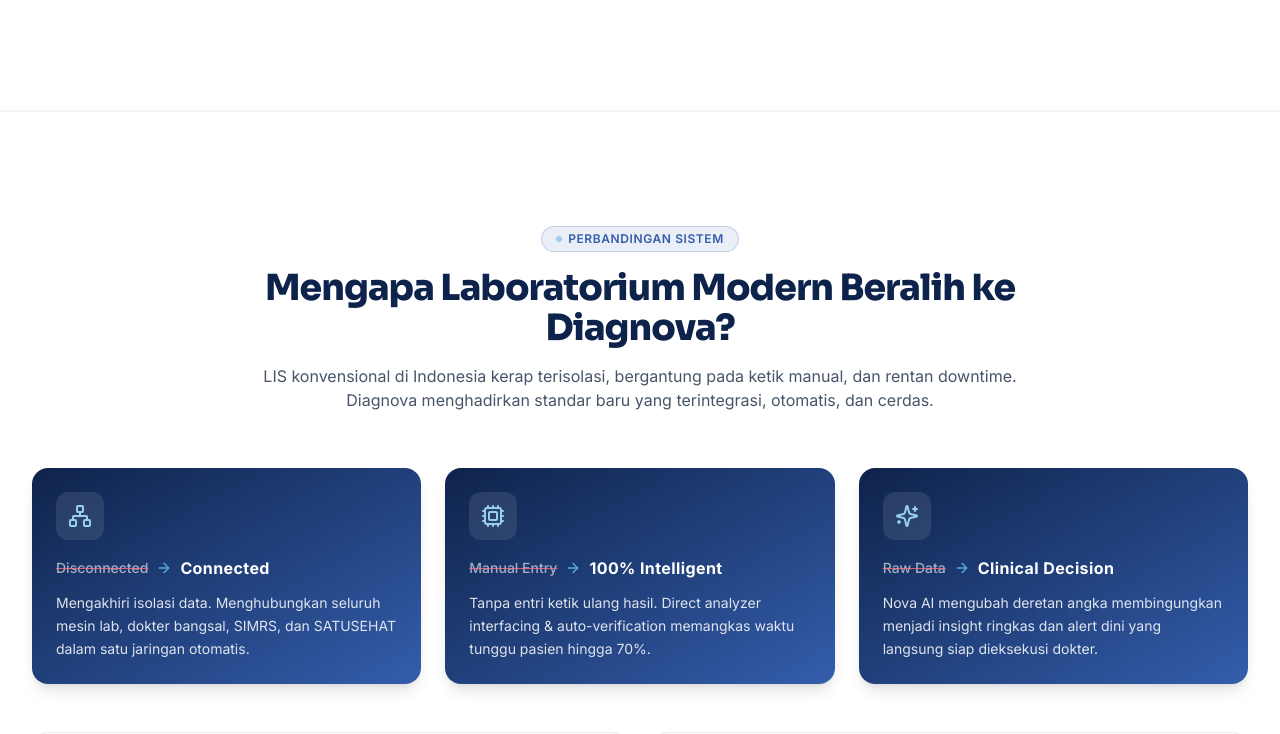
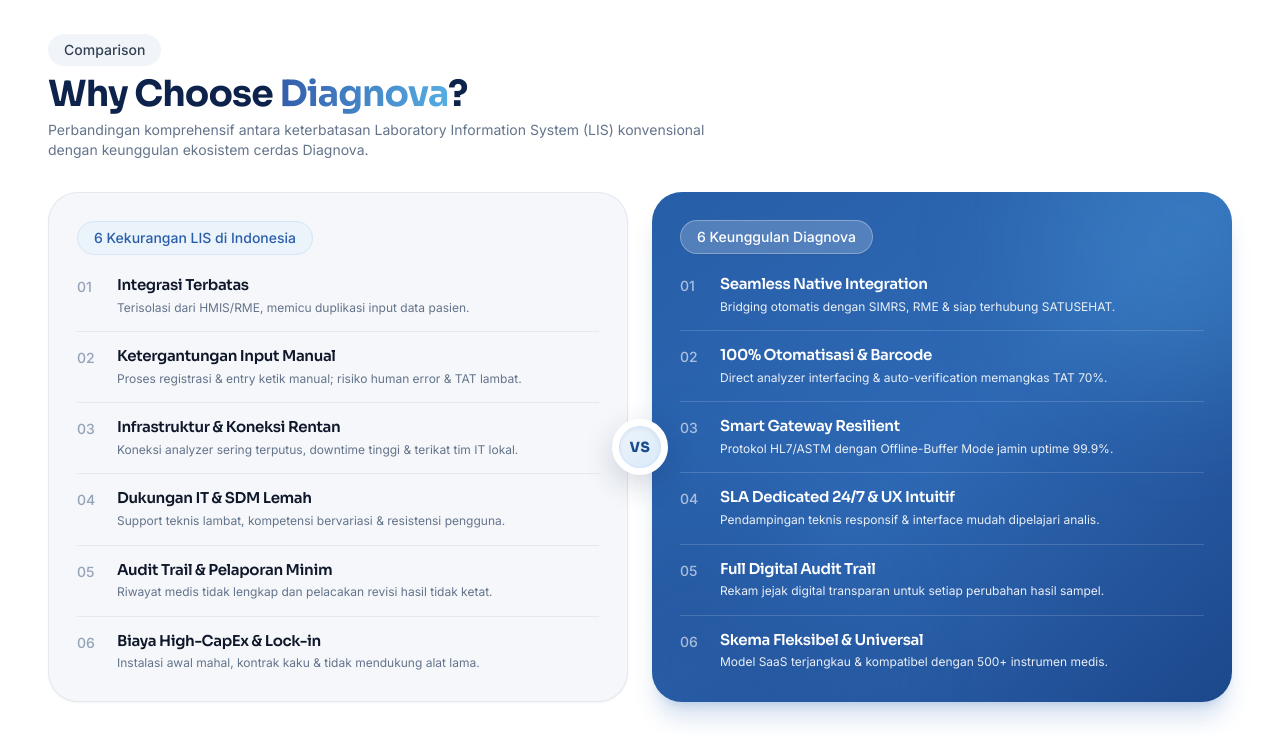
Before and after one commit to TBTBAgency/WebsiteDiagnova, a Next.js app: page / in a window 1280 px wide. Shown: the part 1580-2314 px from the top of the page. Built offline with nearby package versions, Linux system fonts and the light colour scheme; no server answers.

Commit message:
feat: add comparison section

```diff
--- a/components/sections/AboutSection.tsx
+++ b/components/sections/AboutSection.tsx
@@ -53,7 +53,7 @@
   return (
     <section
       ref={containerRef}
-      className="relative w-full bg-white pt-3 sm:pt-4 pb-20 sm:pb-24 lg:pb-32 overflow-hidden border-b border-slate-100"
+      className="relative w-full bg-white pt-3 sm:pt-4 pb-6 sm:pb-8 lg:pb-10 overflow-hidden"
     >
       <div className="mx-auto max-w-7xl px-6 sm:px-8 lg:px-12">
         <div className="grid grid-cols-1 items-center gap-12 lg:grid-cols-12 lg:gap-16">
@@ -74,7 +74,7 @@
           {/* Right Column: About Narrative with Gradual Continuous Scroll Reveal */}
           <div className="flex flex-col justify-center lg:col-span-7">
             {/* Pill Badge */}
-            <div className="mb-6">
+            <div className="mb-4 sm:mb-5">
               <span className="inline-flex items-center rounded-full bg-slate-100 px-4 py-1.5 text-xs sm:text-sm font-medium text-slate-700">
                 About
               </span>
--- a/components/sections/ComparisonSection.tsx
+++ b/components/sections/ComparisonSection.tsx
@@ -1,65 +1,268 @@
+"use client";
 
-import React from "react";
-import { ArrowRight, Cpu, Sparkles, Network } from "lucide-react";
-import { SectionBadge } from "@/components/ui/SectionBadge";
-import { ComparisonCard, TransformationCard } from "@/components/ui/ComparisonCard";
-import { comparisonData } from "@/content/comparison";
-import { Button } from "@/components/ui/Button";
+import React, { useEffect, useRef, useState } from "react";
+
+interface ComparisonPoint {
+  number: string;
+  title: string;
+  description: string;
+}
+
+const conventionalDrawbacks: ComparisonPoint[] = [
+  {
+    number: "01",
+    title: "Integrasi Terbatas",
+    description:
+      "Terisolasi dari HMIS/RME, memicu duplikasi input data pasien.",
+  },
+  {
+    number: "02",
+    title: "Ketergantungan Input Manual",
+    description:
+      "Proses registrasi & entry ketik manual; risiko human error & TAT lambat.",
+  },
+  {
+    number: "03",
+    title: "Infrastruktur & Koneksi Rentan",
+    description:
+      "Koneksi analyzer sering terputus, downtime tinggi & terikat tim IT lokal.",
+  },
+  {
+    number: "04",
+    title: "Dukungan IT & SDM Lemah",
+    description:
+      "Support teknis lambat, kompetensi bervariasi & resistensi pengguna.",
+  },
+  {
+    number: "05",
+    title: "Audit Trail & Pelaporan Minim",
+    description:
+      "Riwayat medis tidak lengkap dan pelacakan revisi hasil tidak ketat.",
+  },
+  {
+    number: "06",
+    title: "Biaya High-CapEx & Lock-in",
+    description:
+      "Instalasi awal mahal, kontrak kaku & tidak mendukung alat lama.",
+  },
+];
+
+const diagnovaAdvantages: ComparisonPoint[] = [
+  {
+    number: "01",
+    title: "Seamless Native Integration",
+    description:
+      "Bridging otomatis dengan SIMRS, RME & siap terhubung SATUSEHAT.",
+  },
+  {
+    number: "02",
+    title: "100% Otomatisasi & Barcode",
+    description:
+      "Direct analyzer interfacing & auto-verification memangkas TAT 70%.",
+  },
+  {
+    number: "03",
+    title: "Smart Gateway Resilient",
+    description:
+      "Protokol HL7/ASTM dengan Offline-Buffer Mode jamin uptime 99.9%.",
+  },
+  {
+    number: "04",
+    title: "SLA Dedicated 24/7 & UX Intuitif",
+    description:
+      "Pendampingan teknis responsif & interface mudah dipelajari analis.",
+  },
+  {
+    number: "05",
+    title: "Full Digital Audit Trail",
+    description:
+      "Rekam jejak digital transparan untuk setiap perubahan hasil sampel.",
+  },
+  {
+    number: "06",
+    title: "Skema Fleksibel & Universal",
+    description:
+      "Model SaaS terjangkau & kompatibel dengan 500+ instrumen medis.",
+  },
+];
 
 export function ComparisonSection() {
+  const sectionRef = useRef<HTMLElement>(null);
+  const [isVisible, setIsVisible] = useState(false);
+
+  useEffect(() => {
+    const el = sectionRef.current;
+    if (!el) return;
+
+    const observer = new IntersectionObserver(
+      ([entry]) => {
+        if (entry.isIntersecting) {
+          setIsVisible(true);
+          observer.disconnect();
+        }
+      },
+      { threshold: 0.2 }
+    );
+
+    observer.observe(el);
+    return () => observer.disconnect();
+  }, []);
+
   return (
-    <section className="relative overflow-hidden bg-white py-20 lg:py-28 border-y border-slate-100">
-      <div className="mx-auto max-w-7xl px-4 sm:px-6 lg:px-8">
+    <section
+      ref={sectionRef}
+      className="relative w-full overflow-hidden bg-white pt-1 sm:pt-2 lg:pt-3 pb-10 sm:pb-12 lg:pb-14 border-b border-slate-100 flex flex-col justify-center"
+    >
+      <div className="mx-auto max-w-7xl px-5 sm:px-8 lg:px-12 w-full">
         {/* Section Header */}
-        <div className="text-center max-w-3xl mx-auto space-y-4 mb-14">
-          <SectionBadge variant="blue">Perbandingan Sistem</SectionBadge>
-          <h2 className="font-display text-3xl sm:text-4xl font-extrabold text-diagnova-navy">
-            Mengapa Laboratorium Modern Beralih ke Diagnova?
+        <div
+          className={`mb-6 sm:mb-8 transition-all duration-700 ease-out ${isVisible ? "opacity-100 translate-y-0" : "opacity-0 translate-y-4"
+            }`}
+        >
+          <span className="mb-2.5 inline-flex items-center rounded-full bg-slate-100 px-4 py-1.5 text-xs sm:text-sm font-medium text-slate-700">
+            Comparison
+          </span>
+          <h2 className="font-display text-2xl sm:text-3xl lg:text-[36px] font-bold leading-[1.2] tracking-tight text-[#0E234B]">
+            Why Choose{" "}
+            <span className="bg-gradient-to-r from-[#345DAB] to-[#56ADE2] bg-clip-text text-transparent">
+              Diagnova
+            </span>
+            ?
           </h2>
-          <p className="text-base text-slate-600">
-            LIS konvensional di Indonesia kerap terisolasi, bergantung pada ketik manual, dan
-            rentan downtime. Diagnova menghadirkan standar baru yang terintegrasi, otomatis, dan cerdas.
+          <p className="mt-2 max-w-2xl text-xs sm:text-sm leading-relaxed text-slate-500">
+            Perbandingan komprehensif antara keterbatasan Laboratory Information System (LIS) konvensional dengan keunggulan ekosistem cerdas Diagnova.
           </p>
         </div>
 
-        {/* 3 Core Brand Transformation Highlights */}
-        <div className="grid grid-cols-1 md:grid-cols-3 gap-6 mb-12">
-          <TransformationCard
-            from="Disconnected"
-            to="Connected"
-            description="Mengakhiri isolasi data. Menghubungkan seluruh mesin lab, dokter bangsal, SIMRS, dan SATUSEHAT dalam satu jaringan otomatis."
-            icon={<Network className="h-6 w-6 text-nova-light" />}
-          />
-          <TransformationCard
-            from="Manual Entry"
-            to="100% Intelligent"
-            description="Tanpa entri ketik ulang hasil. Direct analyzer interfacing & auto-verification memangkas waktu tunggu pasien hingga 70%."
-            icon={<Cpu className="h-6 w-6 text-nova-light" />}
-          />
-          <TransformationCard
-            from="Raw Data"
-            to="Clinical Decision"
-            description="Nova AI mengubah deretan angka membingungkan menjadi insight ringkas dan alert dini yang langsung siap dieksekusi dokter."
-            icon={<Sparkles className="h-6 w-6 text-nova-light" />}
-          />
-        </div>
+        {/* 2-Column Comparison Layout with Center VS Emblem */}
+        <div className="relative">
+          <div className="grid grid-cols-1 gap-5 lg:grid-cols-2 lg:gap-6 items-stretch">
+            {/* Left Card: 6 Kekurangan LIS di Indonesia (Neutral / Conventional) */}
+            <div
+              className={`relative flex flex-col justify-between rounded-[24px] sm:rounded-[30px] bg-[#F5F7FA] border border-slate-200/90 p-5 sm:p-6 lg:p-7 shadow-sm transition-all duration-700 ease-out ${isVisible ? "opacity-100 translate-y-0" : "opacity-0 translate-y-6"
+                }`}
+              style={{ transitionDelay: isVisible ? "100ms" : "0ms" }}
+            >
+              <div>
+                {/* Badge */}
+                <div className="mb-4 sm:mb-5">
+                  <span className="inline-flex items-center rounded-full bg-[#EBF3FB] border border-[#D5E5F7] px-4 py-1.5 text-xs sm:text-sm font-medium text-[#2A5EAA]">
+                    6 Kekurangan LIS di Indonesia
+                  </span>
+                </div>
 
-        {/* 6 Point Deep-Dive Comparison Grid */}
-        <div className="grid grid-cols-1 lg:grid-cols-2 gap-6">
-          {comparisonData.map((item) => (
-            <ComparisonCard key={item.id} item={item} />
-          ))}
-        </div>
+                {/* Staggered Text Reveal List */}
+                <div className="flex flex-col">
+                  {conventionalDrawbacks.map((item, index) => (
+                    <div
+                      key={item.number}
+                      className={`flex items-start gap-3.5 sm:gap-4 transition-all duration-500 ease-out ${index !== conventionalDrawbacks.length - 1
+                          ? "border-b border-slate-200/90 pb-3 sm:pb-3.5 mb-3 sm:mb-3.5"
+                          : "pb-0 mb-0"
+                        } ${isVisible
+                          ? "opacity-100 translate-y-0"
+                          : "opacity-0 translate-y-3"
+                        }`}
+                      style={{
+                        transitionDelay: isVisible
+                          ? `${200 + index * 120}ms`
+                          : "0ms",
+                      }}
+                    >
+                      <span className="text-slate-400 font-medium text-xs sm:text-sm w-5 sm:w-6 shrink-0 select-none pt-0.5">
+                        {item.number}
+                      </span>
+                      <div className="flex-1 min-w-0">
+                        <h3 className="font-semibold text-slate-900 text-sm sm:text-[15px] leading-snug tracking-tight mb-0.5">
+                          {item.title}
+                        </h3>
+                        <p className="text-[11px] sm:text-xs text-slate-500 leading-snug sm:leading-relaxed">
+                          {item.description}
+                        </p>
+                      </div>
+                    </div>
+                  ))}
+                </div>
+              </div>
+            </div>
 
-        <div className="mt-12 text-center">
-          <Button
-            href="/request-demo"
-            variant="primary"
-            size="lg"
-            icon={<ArrowRight className="h-4 w-4" />}
+            {/* Center VS Badge (Mobile) */}
+            <div className="flex lg:hidden items-center justify-center -my-2.5 z-10 relative">
+              <div className="flex h-9 w-9 items-center justify-center rounded-full bg-white shadow-md border-2 border-slate-100">
+                <span className="font-display text-[11px] font-black tracking-wider text-[#1A4B8C]">
+                  VS
+                </span>
+              </div>
+            </div>
+
+            {/* Right Card: 6 Keunggulan Diagnova (Vibrant Diagnova Blue) */}
+            <div
+              className={`relative flex flex-col justify-between rounded-[24px] sm:rounded-[30px] bg-gradient-to-br from-[#275EA8] via-[#2E68B4] to-[#1C478B] p-5 sm:p-6 lg:p-7 text-white shadow-xl shadow-[#2E68B4]/20 overflow-hidden transition-all duration-700 ease-out ${isVisible ? "opacity-100 translate-y-0" : "opacity-0 translate-y-6"
+                }`}
+              style={{ transitionDelay: isVisible ? "200ms" : "0ms" }}
+            >
+              {/* Subtle ambient light reflections */}
+              <div className="pointer-events-none absolute -top-24 -right-24 h-72 w-72 rounded-full bg-[#56ADE2]/25 blur-[60px]" />
+              <div className="pointer-events-none absolute -bottom-24 -left-24 h-72 w-72 rounded-full bg-[#1C478B]/40 blur-[60px]" />
+
+              <div className="relative z-10">
+                {/* Badge */}
+                <div className="mb-4 sm:mb-5">
+                  <span className="inline-flex items-center rounded-full bg-white/20 border border-white/30 backdrop-blur-md px-4 py-1.5 text-xs sm:text-sm font-medium text-white shadow-sm">
+                    6 Keunggulan Diagnova
+                  </span>
+                </div>
+
+                {/* Staggered Text Reveal List */}
+                <div className="flex flex-col">
+                  {diagnovaAdvantages.map((item, index) => (
+                    <div
+                      key={item.number}
+                      className={`flex items-start gap-3.5 sm:gap-4 transition-all duration-500 ease-out ${index !== diagnovaAdvantages.length - 1
+                          ? "border-b border-white/15 pb-3 sm:pb-3.5 mb-3 sm:mb-3.5"
+                          : "pb-0 mb-0"
+                        } ${isVisible
+                          ? "opacity-100 translate-y-0"
+                          : "opacity-0 translate-y-3"
+                        }`}
+                      style={{
+                        transitionDelay: isVisible
+                          ? `${200 + index * 120}ms`
+                          : "0ms",
+                      }}
+                    >
+                      <span className="text-white/60 font-medium text-xs sm:text-sm w-5 sm:w-6 shrink-0 select-none pt-0.5">
+                        {item.number}
+                      </span>
+                      <div className="flex-1 min-w-0">
+                        <h3 className="font-semibold text-white text-sm sm:text-[15px] leading-snug tracking-tight mb-0.5">
+                          {item.title}
+                        </h3>
+                        <p className="text-[11px] sm:text-xs text-white/90 leading-snug sm:leading-relaxed">
+                          {item.description}
+                        </p>
+                      </div>
+                    </div>
+                  ))}
+                </div>
+              </div>
+            </div>
+          </div>
+
+          {/* Center VS Badge (Desktop) */}
+          <div
+            className={`absolute left-1/2 top-1/2 -translate-x-1/2 -translate-y-1/2 z-20 hidden lg:flex items-center justify-center pointer-events-none transition-all duration-700 ease-out ${isVisible ? "opacity-100 scale-100" : "opacity-0 scale-75"
+              }`}
+            style={{ transitionDelay: isVisible ? "350ms" : "0ms" }}
           >
-            Konsultasikan Migrasi LIS Rumah Sakit Anda
-          </Button>
+            <div className="flex h-12 w-12 xl:h-14 xl:w-14 items-center justify-center rounded-full bg-white shadow-[0_10px_30px_rgba(14,35,75,0.18)] border-[3px] border-white p-1">
+              <div className="flex h-full w-full items-center justify-center rounded-full bg-gradient-to-br from-[#EEF4FB] to-[#D9EAF8] border border-blue-200/60 shadow-inner">
+                <span className="font-display text-xs xl:text-sm font-black tracking-wider text-[#1A4B8C]">
+                  VS
+                </span>
+              </div>
+            </div>
+          </div>
         </div>
       </div>
     </section>
--- a/components/sections/Hero.tsx
+++ b/components/sections/Hero.tsx
@@ -140,7 +140,7 @@
         <div className="relative z-10 max-w-2xl sm:max-w-3xl lg:max-w-4xl xl:max-w-5xl px-6 sm:px-12 lg:px-16 xl:px-20 my-auto text-white flex flex-col justify-center">
           {/* Static Badge */}
           <div>
-            <div className="inline-flex items-center rounded-full bg-white/20 backdrop-blur-md px-4 py-1.5 sm:px-5 sm:py-2 text-xs sm:text-sm font-medium text-white border border-white/30 shadow-sm mb-4 sm:mb-6">
+            <div className="inline-flex items-center rounded-full bg-white/20 backdrop-blur-md px-4 py-1.5 text-xs sm:text-sm font-medium text-white border border-white/30 shadow-sm mb-4 sm:mb-6">
               AI-Powered Laboratory Intelligence Platform
             </div>
           </div>
--- a/components/sections/InfrastructureSection.tsx
+++ b/components/sections/InfrastructureSection.tsx
@@ -92,7 +92,7 @@
                   </div>
 
                   <div className="flex flex-wrap items-center justify-between gap-2 mb-2">
-                    <span className="inline-flex items-center rounded-full bg-diagnova-light/50 px-2.5 py-0.5 text-xs font-semibold text-diagnova-blue">
+                    <span className="inline-flex items-center rounded-full bg-diagnova-light/50 px-4 py-1.5 text-xs sm:text-sm font-medium text-diagnova-blue">
                       {item.badge}
                     </span>
                     <Link
--- a/components/ui/ComparisonCard.tsx
+++ b/components/ui/ComparisonCard.tsx
@@ -22,7 +22,7 @@
           {String(item.id).padStart(2, "0")}
         </span>
         {item.impactMetric && (
-          <span className="rounded-full bg-nova-blue/10 px-3 py-1 text-xs font-semibold text-diagnova-blue">
+          <span className="rounded-full bg-nova-blue/10 px-4 py-1.5 text-xs sm:text-sm font-medium text-diagnova-blue">
             {item.impactMetric}
           </span>
         )}
--- a/components/ui/SectionBadge.tsx
+++ b/components/ui/SectionBadge.tsx
@@ -13,22 +13,20 @@
   className,
 }: SectionBadgeProps) {
   const variantStyles = {
-    light:
-      "bg-diagnova-light/60 text-diagnova-blue border-diagnova-light/80 shadow-sm",
-    dark: "bg-white/10 text-nova-light border-white/20 backdrop-blur-md",
-    blue: "bg-diagnova-blue/10 text-diagnova-blue border-diagnova-blue/20",
-    white: "bg-white text-diagnova-navy border-white shadow-sm",
+    light: "bg-slate-100 text-slate-700 border border-slate-200/60 shadow-sm",
+    dark: "bg-white/20 text-white border border-white/30 backdrop-blur-md shadow-sm",
+    blue: "bg-[#EBF3FB] text-[#2A5EAA] border border-[#D5E5F7]",
+    white: "bg-white text-diagnova-navy border border-slate-100 shadow-sm",
   };
 
   return (
     <div
       className={cn(
-        "inline-flex items-center gap-1.5 rounded-full border px-3.5 py-1 text-xs font-semibold tracking-wider uppercase transition-all duration-200",
+        "inline-flex items-center gap-1.5 rounded-full px-4 py-1.5 text-xs sm:text-sm font-medium transition-all duration-200",
         variantStyles[variant],
         className
       )}
     >
-      <span className="h-1.5 w-1.5 rounded-full bg-nova-blue animate-pulse" />
       <span>{children}</span>
     </div>
   );
```
Also changed, not shown: app/(marketing)/page.tsx (+2 -10 lines), 1 other file (tests, documents, lock files or other folders).
